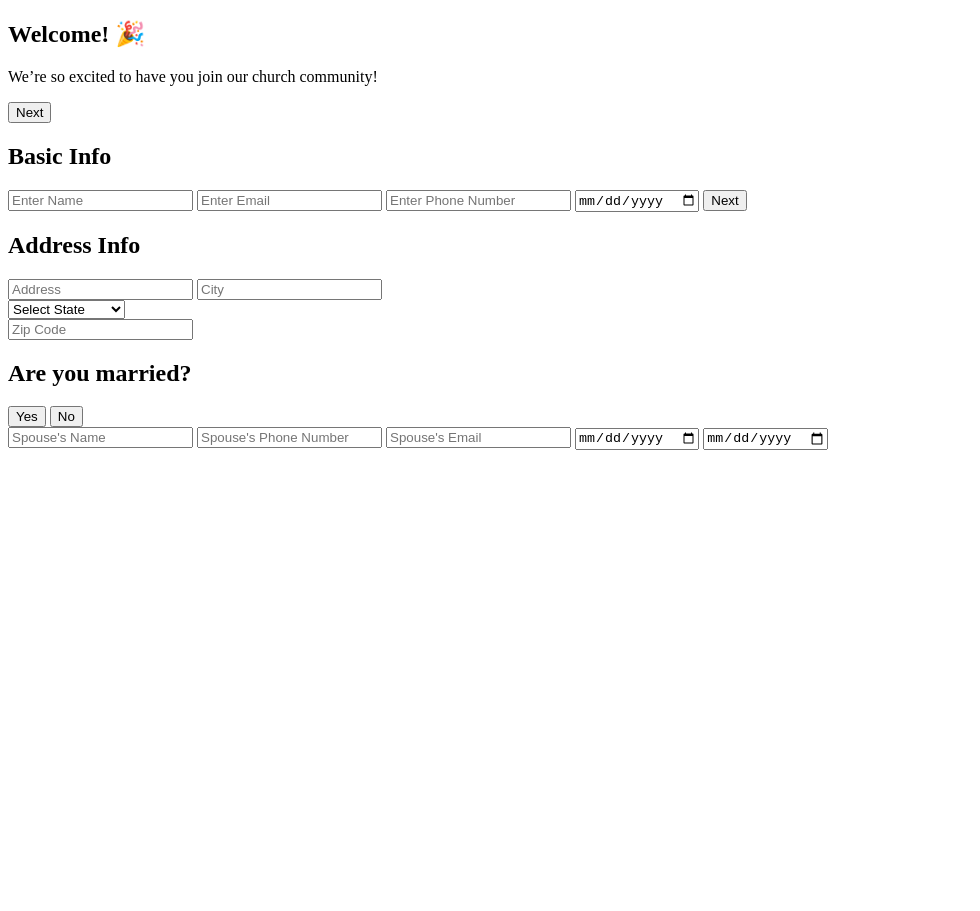
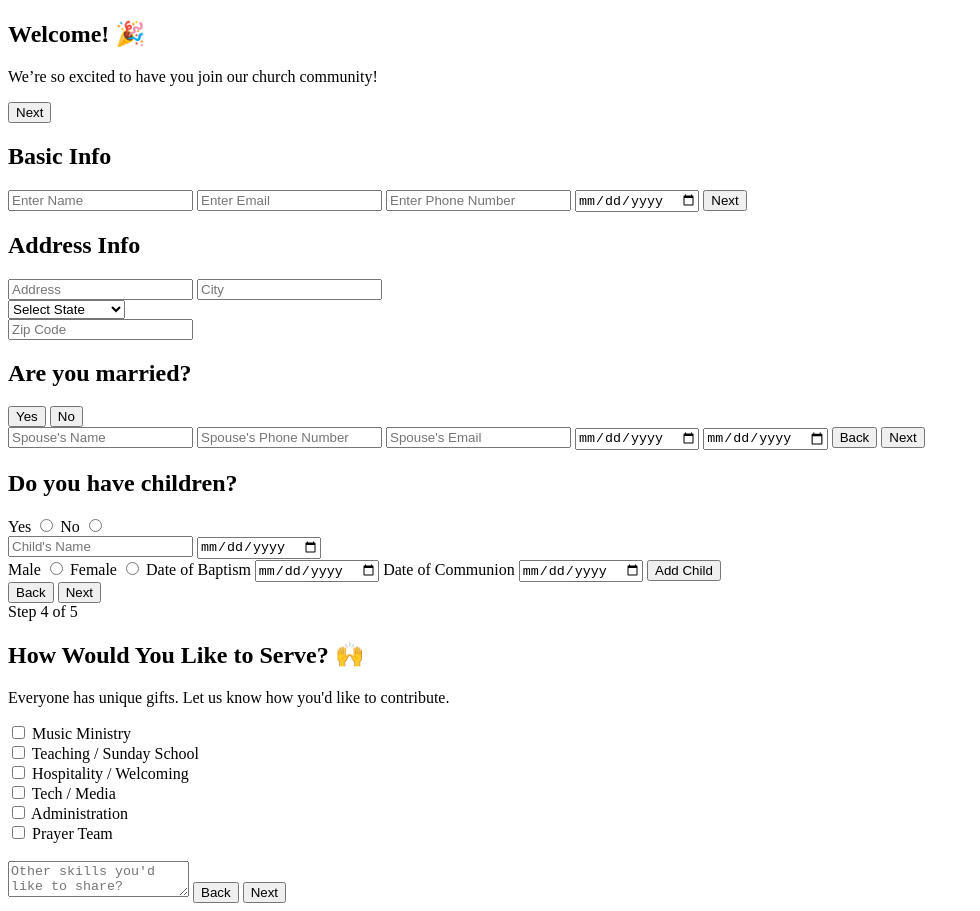
Before and after one commit to Obi815/welcome-form, a plain HTML site: page index.html in a window 1280 px wide. Shown: the whole page, without its empty margins (0-980 px from the left). Before the commit the page ends 800 px from the top, so only its background shows below. Drawn offline with Linux system fonts and the light colour scheme.

Commit message:
Welcome Form bones up

```diff
--- a/index.html
+++ b/index.html
@@ -43,22 +43,68 @@
      <!-- Spouse Card -->
       <div class="card" id="card4">
         <h2>Are you married?</h2>
-        <div class="radio-buttons">
+        <div class="married-buttons">
             <button class="yes" value="yes">Yes</button>
             <button class="no" value="no">No</button>
         </div>
 
-        <div id="spouse-info" >
+        <div id="spouse-info">
             <!-- PUT IN TAG -> style="display: none;" -->
             <input type="text" placeholder="Spouse's Name" id="spouse-name">
             <input type="text" placeholder="Spouse's Phone Number" id="spouse-phone">
             <input type="email" placeholder="Spouse's Email" id="spouse-email">
             <input type="date" placeholder="Spouse's Birth Date" id="spouse-birth-date">
             <input type="date" placeholder="Wedding Anniversary" id="wedding-anniversary">
+            <button class="back">Back</button>
+            <button class="next">Next</button>
         </div>
       </div>
+      <div class="card" id="card5">
+        <h2>Do you have children?</h2>
+        <div class="radioBtns">
+            <form action="">
+                <label for="yes">Yes</label>
+                <input type="radio" id="yes" name="children" value="yes">
+                <label for="no">No</label>
+                <input type="radio" id="no" name="children" value="no">
+            </form>
+        </div>
+        <div id="children-info">
+            <!-- PUT IN TAG -> style="display: none;" -->
+            <input type="text" placeholder="Child's Name" id="child-name">
+            <input type="date" placeholder="Child's Birth Date" id="child-birth-date">
+            <form action="">
+                <label for="male">Male</label>
+                <input type="radio" id="male" name="gender" value="male">
+                <label for="female">Female</label>
+                <input type="radio" id="female" name="gender" value="female">
+                <label for="dateBaptism">Date of Baptism</label>
+                <input type="date" id="dateBaptism">
+                <label for="dateCommunion">Date of Communion</label>
+                <input type="date" id="dateCommunion">
+                <button id="addChild">Add Child</button>
+            </form>
+            <button class="back">Back</button>
+            <button class="next">Next</button>
+        </div>
+      </div>
+      <div class="card" id="card6">
+        <div class="progress">Step 4 of 5</div>
+            <h2>How Would You Like to Serve? 🙌</h2>
+            <p>Everyone has unique gifts. Let us know how you'd like to contribute.</p>
 
+            <label><input type="checkbox" name="skills" value="Music"> Music Ministry</label><br>
+            <label><input type="checkbox" name="skills" value="Teaching"> Teaching / Sunday School</label><br>
+            <label><input type="checkbox" name="skills" value="Hospitality"> Hospitality / Welcoming</label><br>
+            <label><input type="checkbox" name="skills" value="Tech"> Tech / Media</label><br>
+            <label><input type="checkbox" name="skills" value="Admin"> Administration</label><br>
+            <label><input type="checkbox" name="skills" value="Prayer"> Prayer Team</label><br>
 
+            <br>
+            <textarea placeholder="Other skills you'd like to share?"></textarea>
 
+            <button class="back" onclick="prevCard()">Back</button>
+            <button class="next" onclick="nextCard()">Next</button>
+        </div>
 </body>
 </html>
```
